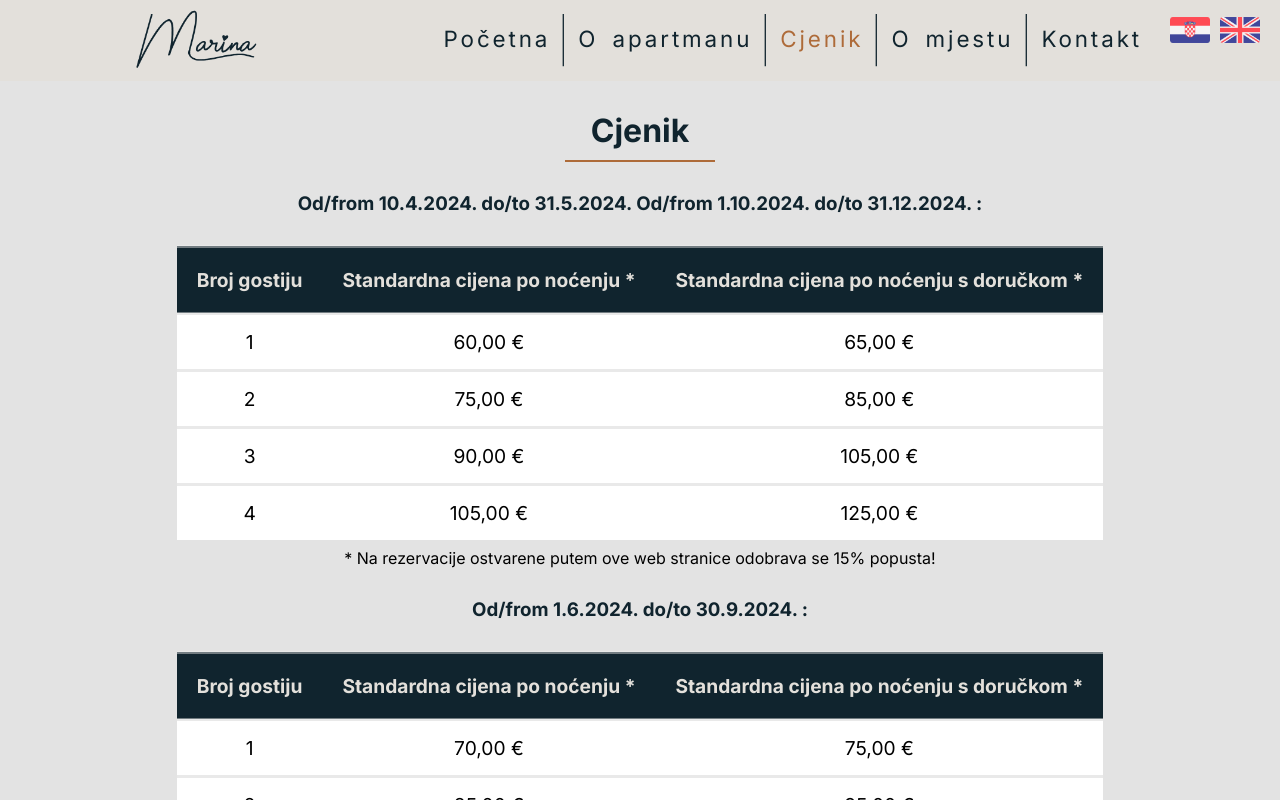
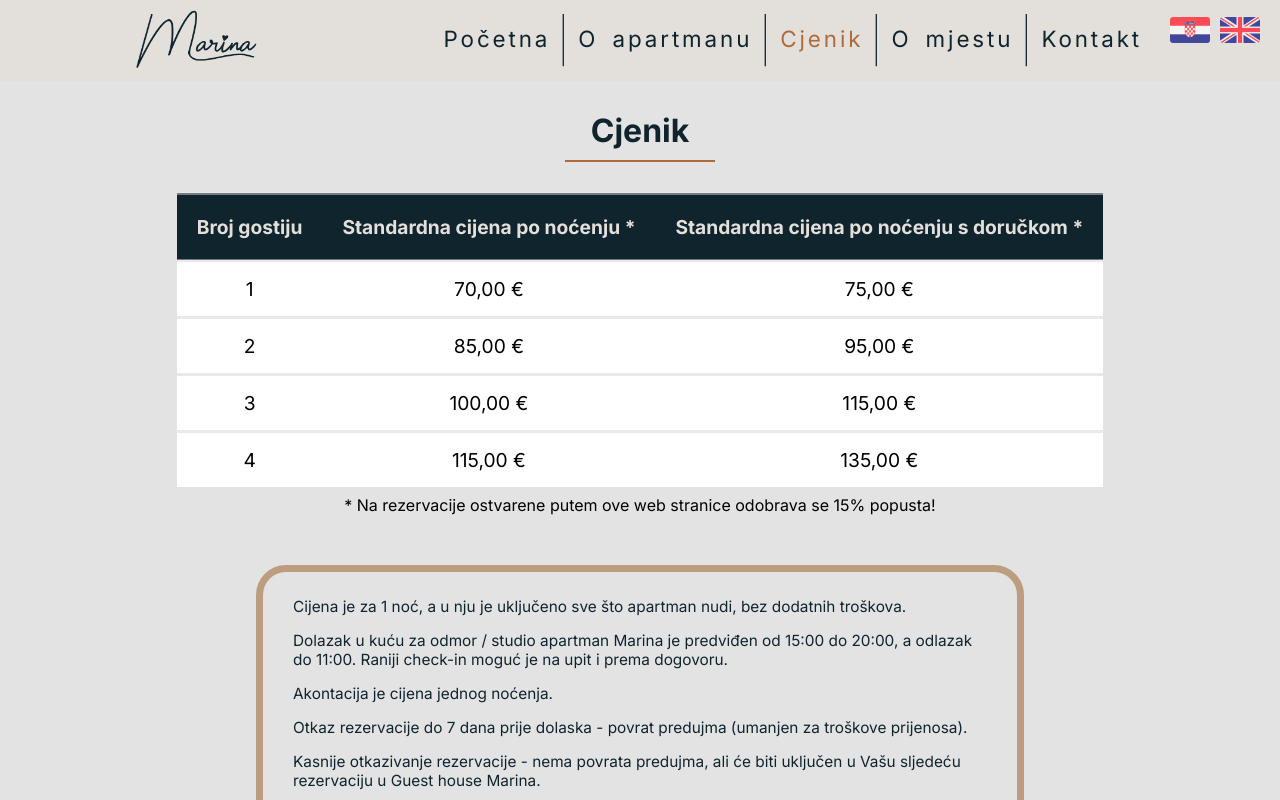
Before and after one commit to CroAnna/Guesthouse-Marina, a React (Create React App) app: page /cjenik in a window 1280 px wide. Shown: the top 800 px of the page. Built offline with nearby package versions, Linux system fonts and the light colour scheme; a web font is replaced by a local one.

Commit message:
Remove winter prices

```diff
--- a/src/Pages/Cjenik.jsx
+++ b/src/Pages/Cjenik.jsx
@@ -17,22 +17,8 @@ const Cjenik = () => {
         <h1>{t("pricelist-nav")}</h1>
         <hr className="short" />
       </div>
-      <h3 className="title">
-        Od/from 10.4.2024. do/to 31.5.2024. Od/from 1.10.2024. do/to 31.12.2024.
-        :
-      </h3>
-      <PriceTable
-        price1={"60,00 €"}
-        price2={"75,00 €"}
-        price3={"90,00 €"}
-        price4={"105,00 €"}
-        price5={"65,00 €"}
-        price6={"85,00 €"}
-        price7={"105,00 €"}
-        price8={"125,00 €"}
-      />
 
-      <h3 className="title">Od/from 1.6.2024. do/to 30.9.2024. :</h3>
+      {/* <h3 className="title">Od/from 1.6.2024. do/to 30.9.2024. :</h3> */}
       <PriceTable
         price1={"70,00 €"}
         price2={"85,00 €"}
```
